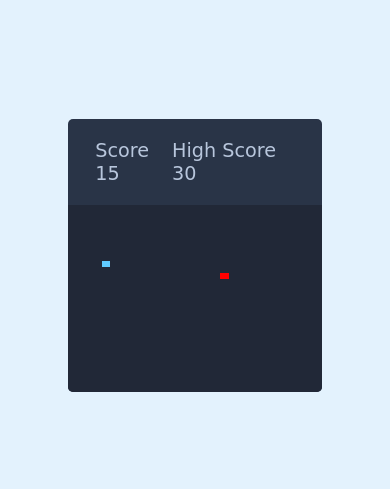
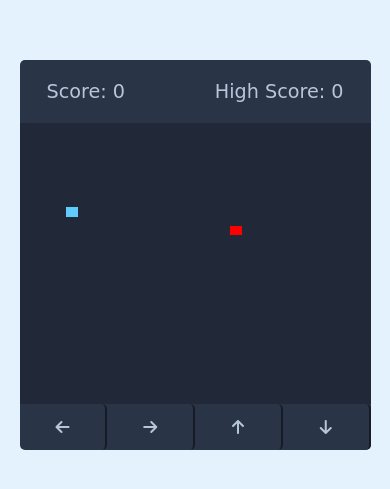
Before and after one commit to Aman2818/SimpleSnakeGameUsingJavaScript, a plain HTML site: page index.html in a window 390 px wide. Shown: the part 167-656 px from the top of the page. Drawn offline with Linux system fonts and the light colour scheme; a web font is replaced by a local one.

Commit message:
gameover functionality improved , mobile optimized

```diff
--- a/index.html
+++ b/index.html
@@ -6,15 +6,23 @@
     <meta name="viewport" content="width=device-width, initial-scale=1.0">
     <title>Snake Game</title>
     <link rel="stylesheet" href="style.css">
+    <script src="https://kit.fontawesome.com/93e58ec7b6.js" crossorigin="anonymous"></script>
 </head>
 <body>
     <div class="container">
         <div class="game-details">
-            <span class="score">Score 15</span>
-            <span class="high-score">High Score 30</span>
+            <span class="score">Score: 0</span>
+            <span class="high-score">High Score: 0</span>
         </div>
 
         <div class="play-board"></div>
+        <div class="control-buttons">
+            <i data-arrowKeys="ArrowLeft" class="fa-solid fa-arrow-left"></i>
+            <i data-arrowKeys="ArrowRight" class="fa-solid fa-arrow-right"></i>
+            <i data-arrowKeys="ArrowUp" class="fa-solid fa-arrow-up"></i>
+            <i data-arrowKeys="ArrowDown" class="fa-solid fa-arrow-down"></i>
+
+        </div>
     </div>
     <script src="script.js"></script>
 </body>
--- a/script.js
+++ b/script.js
@@ -1,4 +1,5 @@
 const playBoard = document.querySelector(".play-board");
+
 
 let foodX ,foodY;
 // let snakeHeadHTML;
@@ -7,24 +8,39 @@ let snakeBody = [];
 let velocityX=0 , velocityY=0 ;
 let gameOver = false;
 let setIntervalId;
+let score = 0;
+let scoreElement = document.querySelector(".score");
+let highScoreElement = document.querySelector(".high-score");
+
+let highScore = localStorage.getItem("high-score") || 0;
+highScoreElement.innerText = `High Score: ${highScore}`;
+let controlButtons = document.querySelectorAll(".control-buttons i");
+
+
+
+
 
 const changeSnakeDirection = (e)=>{
     //changing the direction of the snake on pressing the keys
-    if(e.key === "ArrowUp"){
+    if(e.key === "ArrowUp" && velocityY != 1){
         velocityX= 0;
         velocityY= -1;
-    }else if(e.key === "ArrowDown"){
+    }else if(e.key === "ArrowDown" && velocityY != -1){
         velocityX = 0;
         velocityY = 1;
-    }else if(e.key === "ArrowLeft"){
+    }else if(e.key === "ArrowLeft" && velocityX != 1){
         velocityX = -1;
         velocityY = 0;
-    }else if(e.key === "ArrowRight"){
+    }else if(e.key === "ArrowRight" && velocityX != -1){
         velocityX = 1;
         velocityY = 0;
     }
     // initGame();
 }
+
+controlButtons.forEach((key) => {
+    key.addEventListener("click", () => changeSnakeDirection({key:key.dataset.arrowkeys}));
+});
 
 const handleGameOver = () => {
     clearInterval(setIntervalId);
@@ -47,6 +63,14 @@ const initGame = () => {
         snakeFoodPosition();
         snakeBody.push([foodX , foodY]);
         // console.log(snakeBody);
+        score++ ;
+        highScore = score ;
+        if(score >= highScore){
+            highScore = score;
+        }
+        localStorage.setItem("high-score" , highScore);
+        scoreElement.innerText = `Score: ${score}`;
+
     }
     for(let i=snakeBody.length-1; i>0; i--){
         snakeBody[i]=snakeBody[i-1];
@@ -62,6 +86,10 @@ const initGame = () => {
 
     for(let i=0; i<snakeBody.length; i++){
         snakeFoodHTML += `<div class="head" style="grid-area: ${snakeBody[i][1]} / ${snakeBody[i][0]} "></div>`;
+
+        if(i != 0 && snakeBody[0][1] === snakeBody[i][1] && snakeBody[0][0] && snakeBody[0][0] === snakeBody[i][0]){
+            gameOver = true;
+        }
     }
 
 
--- a/style.css
+++ b/style.css
@@ -51,3 +51,31 @@ body{
 .play-board .head{
     background-color: #60CBFF;
 }
+.control-buttons{
+    display : none;
+    justify-content: space-between;
+}
+.control-buttons i{
+    padding : 25px 0;
+    color :#B8C6DC;
+    width : calc(100% / 4);
+    text-align: center;
+    border-right: 2px solid #171b26;
+    border-radius:5px;
+
+}
+
+@media screen and (max-width: 800px){
+    .control-buttons{
+        display : flex;
+    }
+
+    .control-buttons i{
+        padding : 15px 0;
+        font-size:1rem;
+    }
+    .container{
+        width:90vmin ;
+        height: 100vmin;
+    }
+}
```
